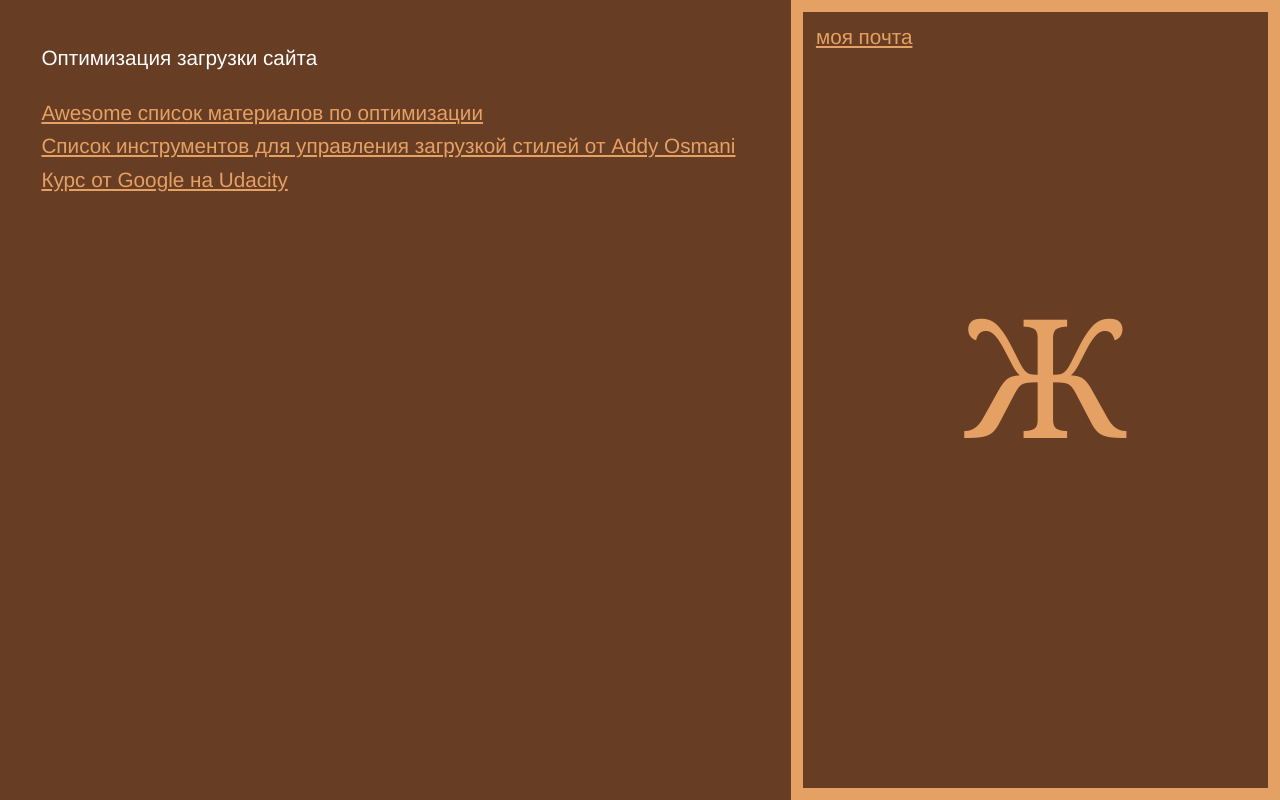
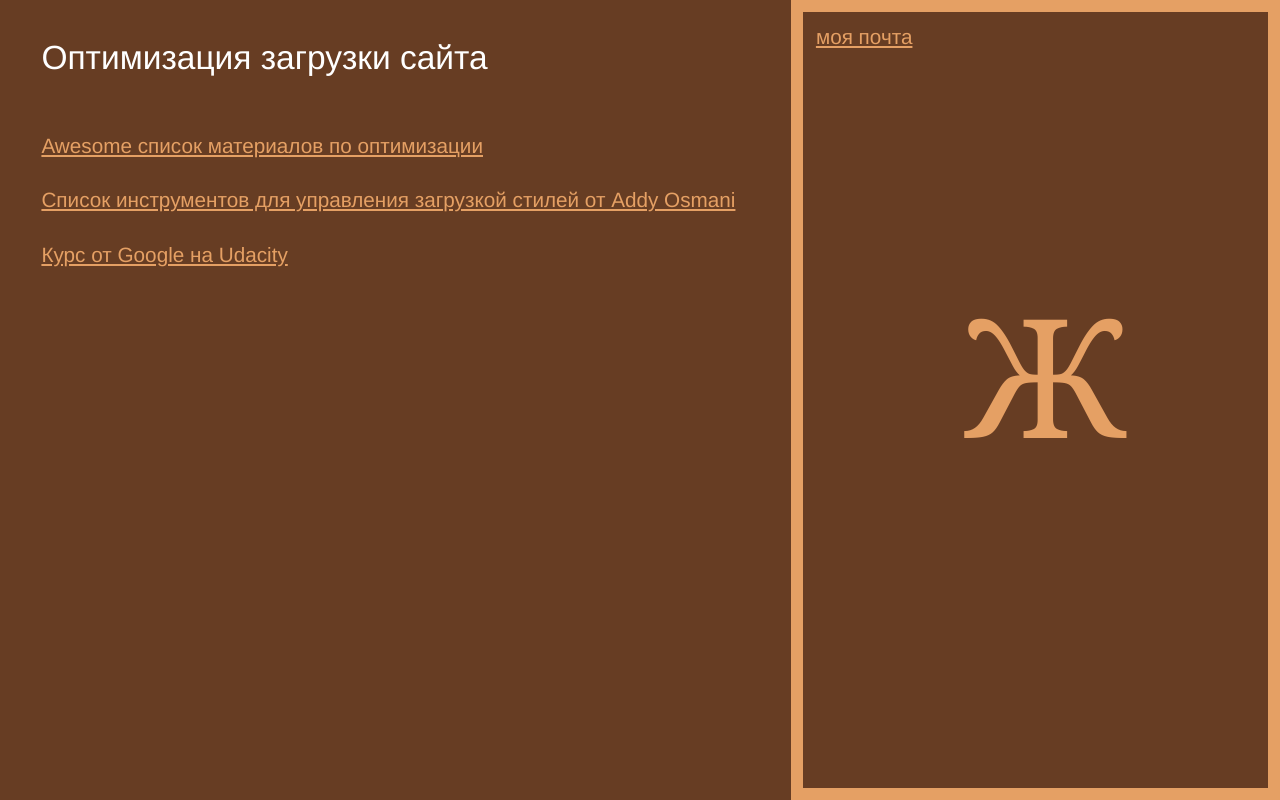
Before and after one commit to AliveDD/alivedd, a website: page index.html in a window 1280 px wide. Drawn offline with Linux system fonts and the light colour scheme.

Commit message:
no message

```diff
--- a/app/styles/main.sass
+++ b/app/styles/main.sass
@@ -56,6 +56,9 @@ h1
     right: calc(50% - 38%)
     font: 8em/1.618em 'Mirta', 'Georgia', serif
 
+h2
+    font-size: 1.618em
+    padding-bottom: 0.618em
 
 .web-speed
     float: left
@@ -76,6 +79,7 @@ ul
     li
         user-select: text
         display: inline-block
+        margin-bottom: 1em
 
 
 @keyframes color-pulse-1
```
Also changed, not shown: static/main.css.
